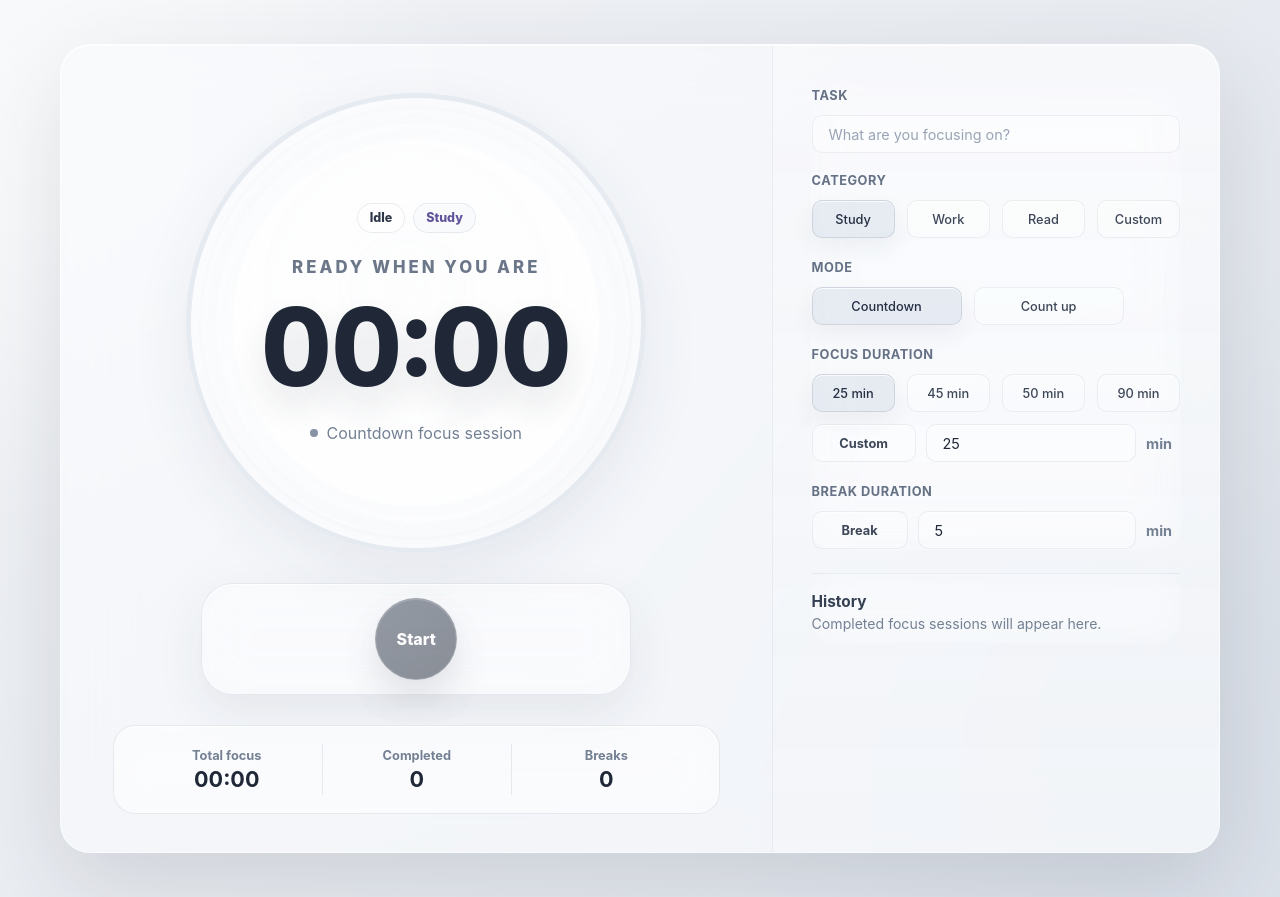
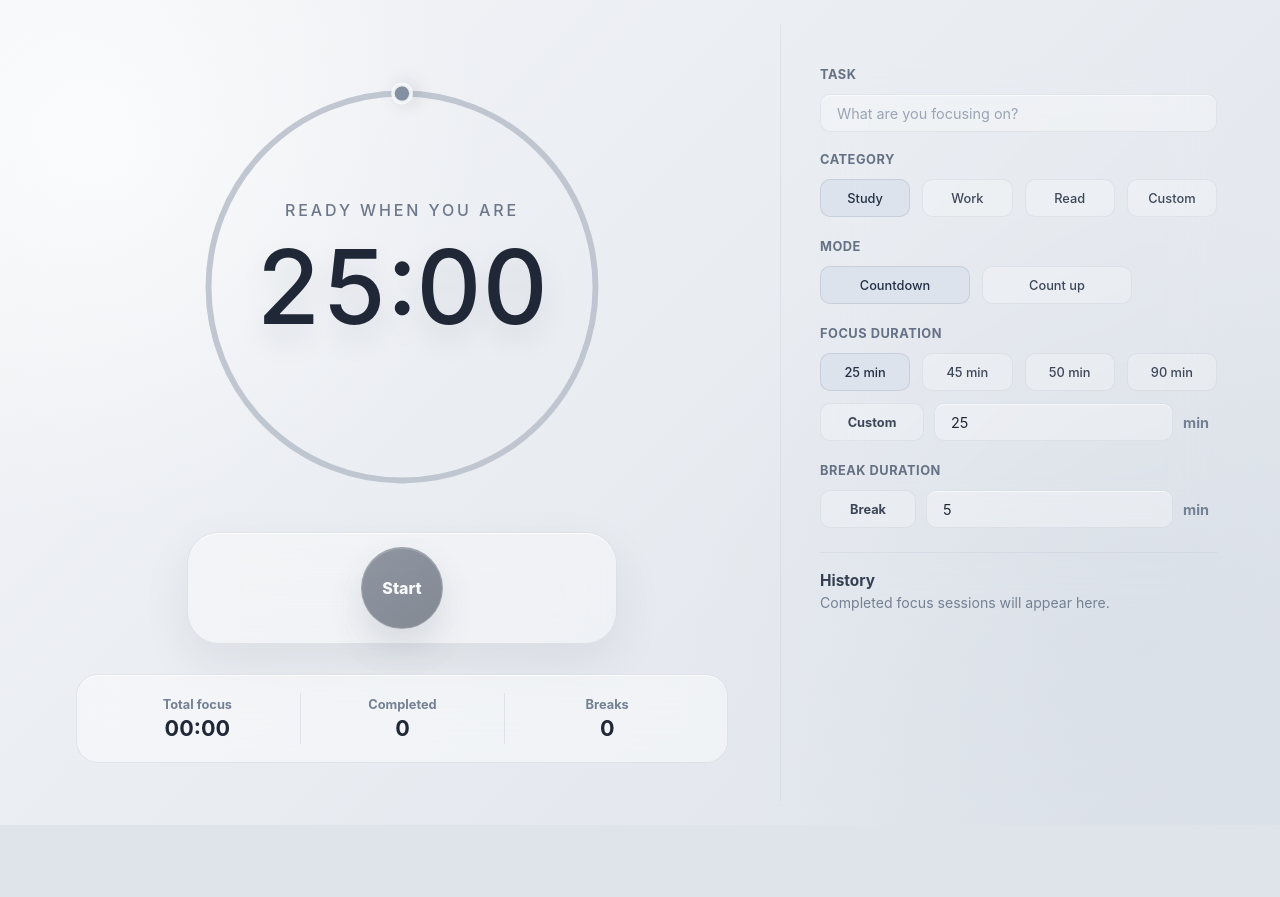
Before and after one commit to ditafy/float-timer, a React (Vite) app: page / in a window 1280 px wide. After the commit the page ends 825 px from the top, so only its background shows below. Built offline with nearby package versions, Linux system fonts and the light colour scheme.

Commit message:
make timer face prettier

```diff
--- a/src/app/app.css
+++ b/src/app/app.css
@@ -54,22 +54,16 @@ select:disabled {
 
 .app-shell {
   min-height: 100vh;
-  padding: 44px;
+  padding: 24px;
 }
 
 .workspace {
   display: grid;
   grid-template-columns: minmax(380px, 1.35fr) minmax(320px, 0.85fr);
   gap: 0;
-  max-width: 1160px;
+  max-width: none;
   min-height: calc(100vh - 88px);
   margin: 0 auto;
-  overflow: hidden;
-  border: 1px solid rgb(255 255 255 / 62%);
-  border-radius: 30px;
-  background: var(--surface);
-  box-shadow: var(--shadow), inset 0 1px 0 rgb(255 255 255 / 82%);
-  backdrop-filter: blur(32px) saturate(1.14);
 }
 
 .primary-column,
@@ -89,7 +83,6 @@ select:disabled {
   gap: 22px;
   padding: 42px 38px;
   border-left: 1px solid rgb(137 149 168 / 12%);
-  background: linear-gradient(180deg, rgb(255 255 255 / 24%), rgb(255 255 255 / 10%));
 }
 
 .timer-face {
@@ -98,106 +91,96 @@ select:disabled {
   flex-direction: column;
   align-items: center;
   justify-content: center;
-  width: min(460px, 100%);
+  width: min(430px, 100%);
   aspect-ratio: 1;
   min-height: 0;
   margin: 0 auto;
   padding: 36px;
   text-align: center;
   border-radius: 999px;
-  background: radial-gradient(circle, rgb(255 255 255 / 64%) 0 61%, rgb(255 255 255 / 18%) 62% 100%);
-  box-shadow:
-    inset 0 0 0 5px rgb(222 228 236 / 72%),
-    inset 0 0 0 13px rgb(255 255 255 / 32%),
-    0 22px 60px rgb(57 68 84 / 8%);
-}
-
-.timer-face::before {
-  content: "";
-  position: absolute;
-  inset: 16px;
-  border-radius: 999px;
-  background:
-    radial-gradient(circle, rgb(255 255 255 / 72%) 0 60%, transparent 61%),
-    radial-gradient(circle at 48% 42%, rgb(245 247 250 / 70%), rgb(255 255 255 / 20%));
-  box-shadow: inset 0 1px 30px rgb(255 255 255 / 72%);
+  background: transparent;
 }
 
 .timer-face.break {
-  background: radial-gradient(circle, rgb(255 255 255 / 64%) 0 61%, rgb(255 255 255 / 18%) 62% 100%);
+  background: transparent;
 }
 
-.timer-face > * {
-  position: relative;
-  z-index: 1;
+.timer-ring {
+  position: absolute;
+  inset: 0;
+  width: 100%;
+  height: 100%;
+  overflow: visible;
+  transform: rotate(-90deg);
 }
 
-.timer-meta {
-  display: flex;
-  flex-wrap: wrap;
-  justify-content: center;
-  gap: 8px;
-  margin-bottom: 24px;
+.timer-ring-track,
+.timer-ring-progress {
+  fill: none;
+  stroke-width: 1.35;
 }
 
-.status-pill,
-.category-pill {
-  display: inline-flex;
-  align-items: center;
-  min-height: 30px;
-  padding: 0 12px;
-  border: 1px solid var(--line);
-  border-radius: 999px;
-  color: var(--accent-strong);
-  background: rgb(255 255 255 / 50%);
-  box-shadow: inset 0 1px 0 rgb(255 255 255 / 72%);
-  font-size: 0.78rem;
-  font-weight: 760;
+.timer-ring-track {
+  stroke: rgba(205, 213, 224, 0.579);
 }
 
-.category-pill {
-  color: color-mix(in srgb, var(--category-color) 34%, #536071);
-  background: rgb(246 248 251 / 54%);
+.timer-ring-progress {
+  stroke: rgba(177, 185, 196, 0.642);
+  stroke-dasharray: var(--ring-circumference);
+  stroke-dashoffset: var(--ring-offset);
+  stroke-linecap: round;
+}
+
+.timer-ring-dot {
+  fill: rgb(132 144 162);
+  stroke: rgb(249 251 253 / 88%);
+  stroke-width: 0.85;
+  filter: drop-shadow(0 1px 2px rgb(31 41 55 / 16%));
+}
+
+.neutral-ring .timer-ring-progress,
+.neutral-ring .timer-ring-dot {
+  opacity: 0;
+}
+
+.timer-content {
+  position: absolute;
+  inset: 0;
+  z-index: 1;
+  display: grid;
+  place-items: center;
+  justify-items: center;
 }
 
 .timer-face h1 {
-  max-width: min(86%, 460px);
+  position: absolute;
+  top: 30%;
+  max-width: min(78%, 360px);
   margin: 0;
   overflow-wrap: anywhere;
   color: #6c778a;
-  font-size: 1.05rem;
-  font-weight: 780;
+  font-size: 1.0rem;
+  font-weight: 500;
   line-height: 1.2;
   letter-spacing: 0.18em;
   text-transform: uppercase;
 }
 
-.timer-face p {
-  display: inline-flex;
-  align-items: center;
-  gap: 8px;
-  margin: 26px 0 0;
-  color: var(--muted);
-  font-size: 1rem;
+.time-readout {
+  margin-top: 0;
+  color: #202838;
+  font-variant-numeric: tabular-nums;
+  font-size: clamp(5.0rem, 8vw, 7rem);
+  font-weight: 450;
+  line-height: 0.92;
+  letter-spacing: 0;
+  text-align: center;
+  text-shadow: 0 14px 30px rgb(32 40 56 / 10%);
+  white-space: nowrap;
 }
 
-.timer-face p::before {
-  content: "";
-  width: 8px;
-  height: 8px;
-  border-radius: 999px;
-  background: #8793a5;
-}
-
-.time-readout {
-  margin-top: 20px;
-  color: #202838;
-  font-variant-numeric: tabular-nums;
-  font-size: clamp(4.8rem, 8.5vw, 7.4rem);
-  font-weight: 780;
-  line-height: 0.92;
-  letter-spacing: 0;
-  text-shadow: 0 18px 34px rgb(32 40 56 / 12%);
+.time-readout.has-hours {
+  font-size: clamp(3.6rem, 6vw, 5.2rem);
 }
 
 .controls {
@@ -407,7 +390,6 @@ select:disabled {
   border-radius: 10px;
   color: #3d4758;
   background: rgb(255 255 255 / 24%);
-  box-shadow: inset 0 1px 0 rgb(255 255 255 / 58%);
   font-weight: 500;
   font-size: 0.8rem;
 }
@@ -417,8 +399,7 @@ select:disabled {
 .category-chip.selected {
   color: #253044;
   border-color: rgb(113 126 145 / 20%);
-  background: rgb(218 225 235 / 58%);
-  box-shadow: 0 10px 24px rgb(39 48 65 / 6%), inset 0 1px 0 rgb(255 255 255 / 76%);
+  background: rgb(218 225 235 / 80%);
 }
 
 .category-chip {
@@ -564,10 +545,6 @@ select:disabled {
   .timer-face {
     width: min(330px, 100%);
     padding: 24px;
-    box-shadow:
-      inset 0 0 0 4px rgb(222 228 236 / 72%),
-      inset 0 0 0 10px rgb(255 255 255 / 32%),
-      0 18px 44px rgb(57 68 84 / 8%);
   }
 
   .time-readout {
--- a/src/components/TimerDisplay.tsx
+++ b/src/components/TimerDisplay.tsx
@@ -1,4 +1,3 @@
-import { getCategoryColor, getCategoryLabel } from '../constants/categories';
 import { formatDuration } from '../services/time';
 import type { TimerConfig, TimerSnapshot } from '../types/timer';
 
@@ -8,33 +7,56 @@ type TimerDisplayProps = {
 };
 
 export function TimerDisplay({ config, snapshot }: TimerDisplayProps) {
-  const categoryLabel = getCategoryLabel(config.categoryId, config.customCategoryName);
-  const categoryColor = getCategoryColor(config.categoryId);
   const taskName = config.taskName.trim() || 'Ready when you are';
-  const statusLabel =
-    snapshot.status === 'idle'
-      ? 'Idle'
-      : `${snapshot.kind === 'break' ? 'Break' : 'Focus'} ${snapshot.status}`;
+  const isIdle = snapshot.status === 'idle';
+  const displaySeconds =
+    isIdle && config.mode === 'countdown' ? config.focusDurationSeconds ?? 0 : snapshot.displaySeconds;
+  const displayTime = formatDuration(displaySeconds);
+  const hasHours = displayTime.split(':').length === 3;
+  const displayDurationSeconds =
+    isIdle && config.mode === 'countdown' ? config.focusDurationSeconds : snapshot.durationSeconds;
+  const displayRemainingSeconds =
+    isIdle && config.mode === 'countdown' ? config.focusDurationSeconds : snapshot.remainingSeconds;
+  const ringSize = 100;
+  const ringRadius = 45;
+  const ringCircumference = 2 * Math.PI * ringRadius;
+  const progressRatio =
+    config.mode === 'countdown' && displayDurationSeconds
+      ? Math.max(0, Math.min(1, (displayRemainingSeconds ?? 0) / displayDurationSeconds))
+      : 0;
+  const progressOffset = ringCircumference * (1 - progressRatio);
+  const progressAngle = progressRatio * 2 * Math.PI;
+  const progressDot = {
+    x: 50 + ringRadius * Math.cos(progressAngle),
+    y: 50 + ringRadius * Math.sin(progressAngle),
+  };
 
   return (
-    <section className={`timer-face ${snapshot.kind}`}>
-      <div className="timer-meta">
-        <span className="status-pill">{statusLabel}</span>
-        <span className="category-pill" style={{ '--category-color': categoryColor } as React.CSSProperties}>
-          {categoryLabel}
-        </span>
+    <section className={`timer-face ${snapshot.kind} ${config.mode === 'countdown' ? 'has-progress' : 'neutral-ring'}`}>
+      <svg className="timer-ring" viewBox={`0 0 ${ringSize} ${ringSize}`} aria-hidden="true">
+        <circle className="timer-ring-track" cx="50" cy="50" r={ringRadius} />
+        <circle
+          className="timer-ring-progress"
+          cx="50"
+          cy="50"
+          r={ringRadius}
+          style={
+            {
+              '--ring-circumference': ringCircumference,
+              '--ring-offset': progressOffset,
+            } as React.CSSProperties
+          }
+        />
+        {snapshot.mode === 'countdown' ? (
+          <circle className="timer-ring-dot" cx={progressDot.x} cy={progressDot.y} r="2.1" />
+        ) : null}
+      </svg>
+      <div className="timer-content">
+        <h1>{taskName}</h1>
+        <div className={hasHours ? 'time-readout has-hours' : 'time-readout'} aria-live="polite">
+          {displayTime}
+        </div>
       </div>
-      <h1>{taskName}</h1>
-      <div className="time-readout" aria-live="polite">
-        {formatDuration(snapshot.displaySeconds)}
-      </div>
-      <p>
-        {snapshot.kind === 'break'
-          ? 'Break timer'
-          : config.mode === 'countup'
-            ? 'Count-up focus session'
-            : 'Countdown focus session'}
-      </p>
     </section>
   );
 }
```
